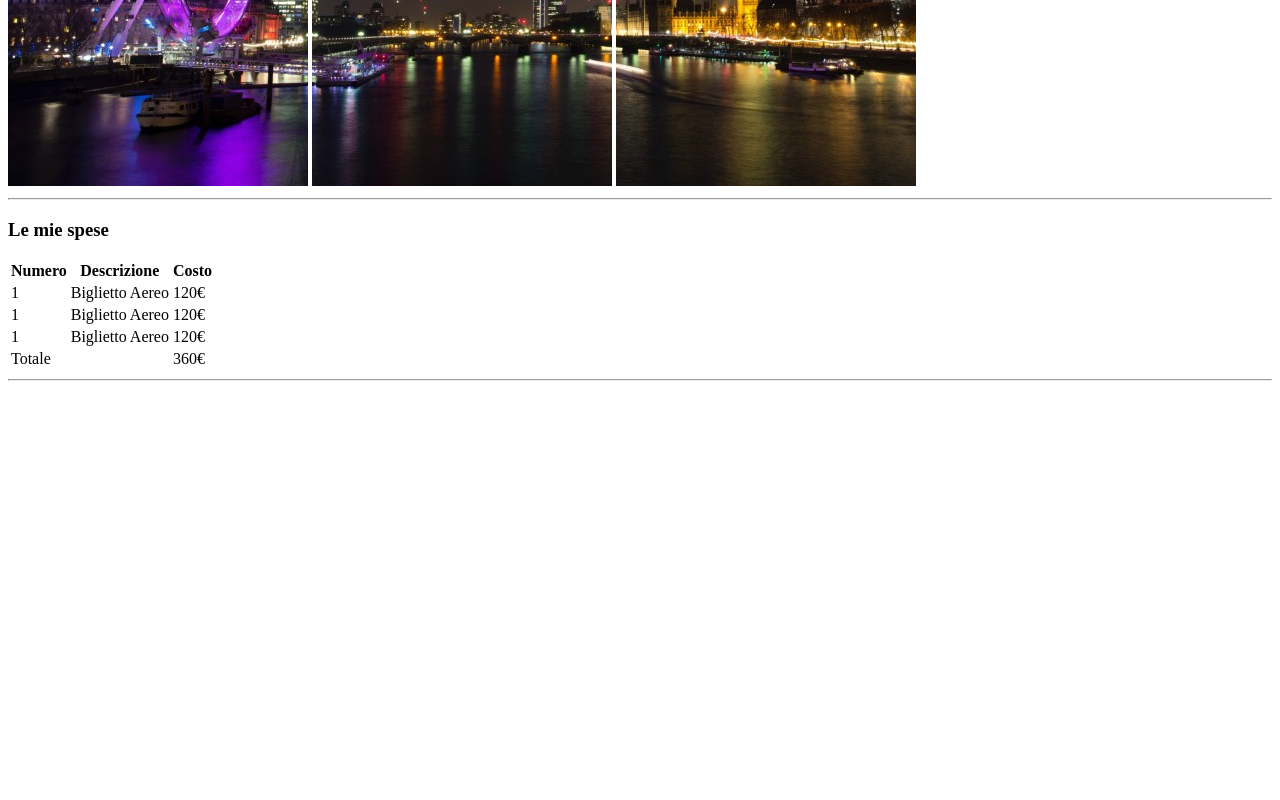
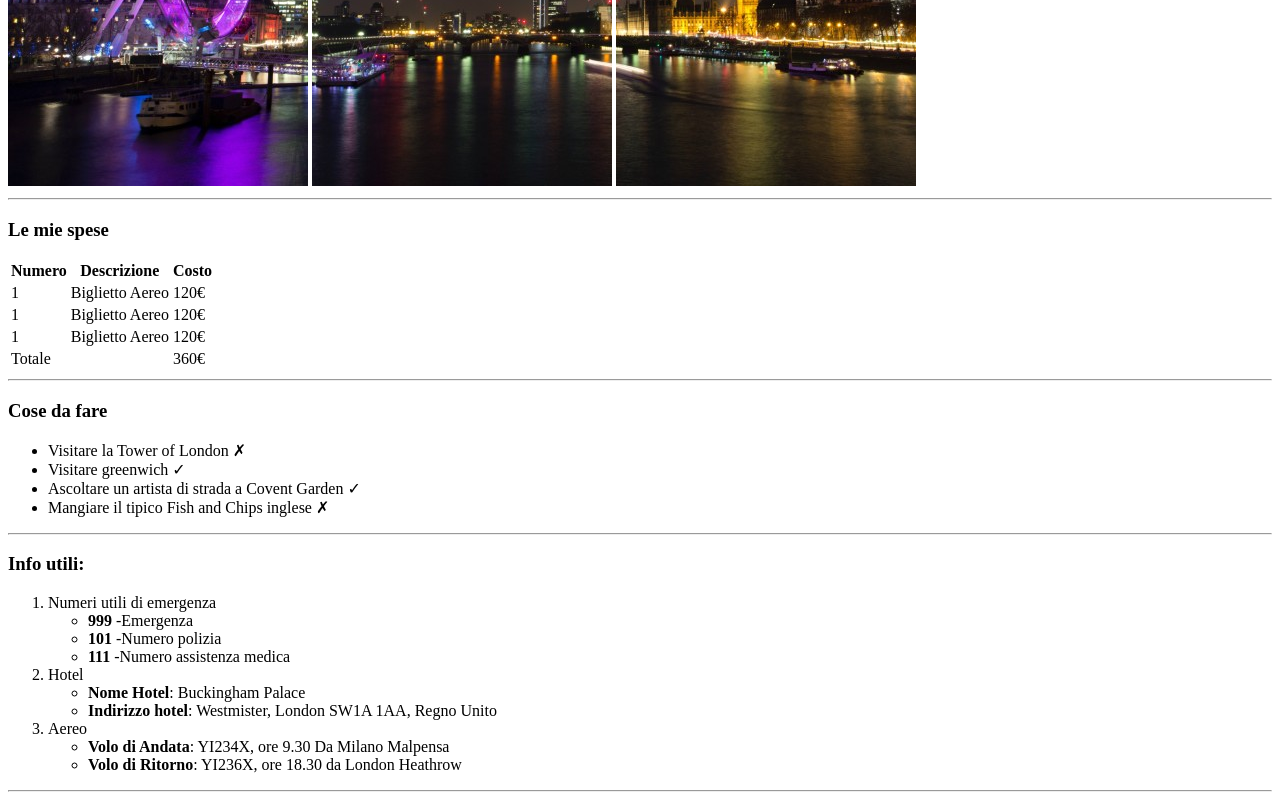
Before and after one commit to planeset94/html-london-trip, a plain HTML site: page index.html in a window 1280 px wide. Shown: the part 494-1294 px from the top of the page. Before the commit the page ends 883 px from the top, so only its background shows below. Drawn offline with Linux system fonts and the light colour scheme.

Commit message:
Compilazione 2° e 3° sezione. Iniziato Foother

```diff
--- a/index.html
+++ b/index.html
@@ -65,25 +65,59 @@
 
         <!-- 2° Sezione: titolo ed elenco non ordinato -->
         <section>
-
+            <h3>Cose da fare</h3>
+            <ul>
+                <li>Visitare la Tower of London &#10007;</li>
+                <li>Visitare greenwich &#10003;</li>
+                <li>Ascoltare un artista di strada a Covent Garden &#10003;</li>
+                <li>Mangiare il tipico Fish and Chips inglese &#10007; </li>
+            </ul>
+            <hr>
 
         <!--/ 2° Sezione: titolo ed elenco non ordinato -->
         </section>
 
         <!-- 3° Sezione: titolo ed elengo misto -->
         <section>
+            <h3>Info utili:</h3>
+            <ol>
+                <!-- 1° riga numerata -->
+                <li>Numeri utili di emergenza
+                    <ul>
+                        <li><strong>999 </strong>-Emergenza</li>
+                        <li><strong>101 </strong>-Numero polizia</li>
+                        <li><strong>111 </strong>-Numero assistenza medica</li>
+                    </ul>
+                <!-- /1° riga numerata -->
+                </li>
 
+                <!-- 2° riga numerata -->
+                <li>Hotel
+                    <ul>
+                        <li><strong>Nome Hotel</strong>: Buckingham Palace</li>
+                        <li><strong>Indirizzo hotel</strong>: Westmister, London SW1A 1AA, Regno Unito</li>
+                    </ul>
+                <!-- /2° riga numerata -->
+                </li>
 
+                <!-- 3° riga numerata -->
+                <li>Aereo
+                    <ul>
+                        <li><strong>Volo di Andata</strong>: YI234X, ore 9.30 Da Milano Malpensa</li>
+                        <li><strong>Volo di Ritorno</strong>: YI236X, ore 18.30 da London Heathrow</li>
+                    </ul>
+                <!-- /3° riga numerata -->
+                </li>
 
+            </ol>
 
+            <hr>
          <!-- /3° Sezione: titolo ed elengo misto -->
         </section>
 
+    </main>
+        <!-- Parte finale della pagina: titolo e foto -->
 
-
-
-
-    </main>
 
 </body>
 </html>
```
